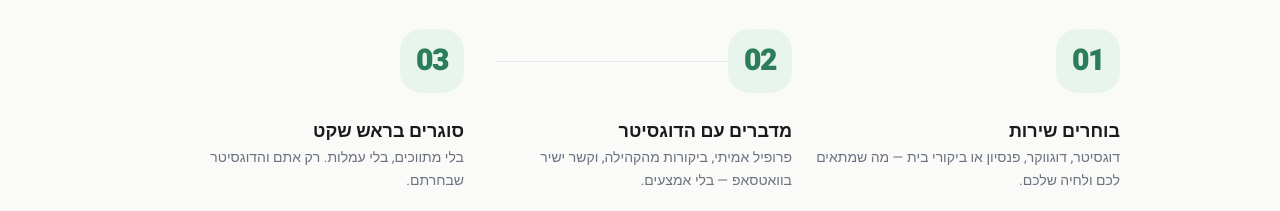
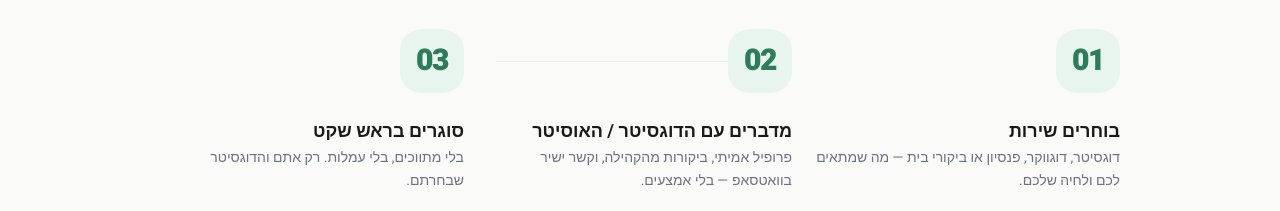
Before and after one commit to yoavgersi-cell/rokko, a Next.js app: page / in a window 1280 px wide. Shown: the part 2680-2891 px from the top of the page. Built offline with nearby package versions, Linux system fonts and the light colour scheme.

Commit message:
copy: add האוסיטר to step 02 title

```diff
--- a/src/components/home/HowItWorks.tsx
+++ b/src/components/home/HowItWorks.tsx
@@ -10,7 +10,7 @@ const steps = [
   },
   {
     number: '02',
-    title: 'מדברים עם הדוגסיטר',
+    title: 'מדברים עם הדוגסיטר / האוסיטר',
     description: 'פרופיל אמיתי, ביקורות מהקהילה, וקשר ישיר בוואטסאפ — בלי אמצעים.',
   },
   {
```
